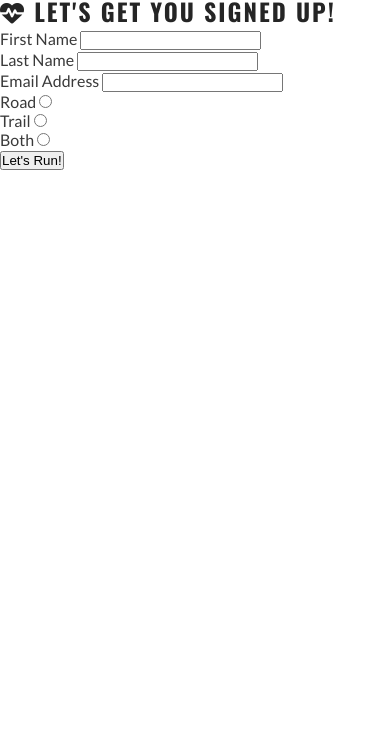
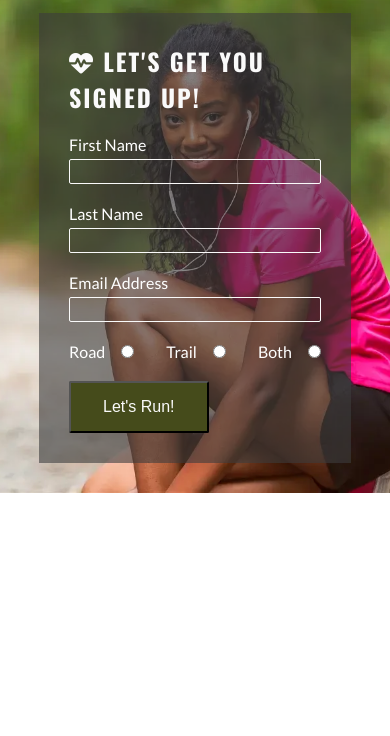
Before and after one commit to SolaraCI/love-running, a plain HTML site: page signup.html in a window 390 px wide. Shown: the part 54-790 px from the top of the page. Drawn offline with nearby package versions, Linux system fonts and the light colour scheme.

Commit message:
Style signup page for mobile phones

```diff
--- a/assets/css/style.css
+++ b/assets/css/style.css
@@ -190,7 +190,7 @@ main {
 
 #times h3 {
   /* Override the heading colour set in general styles */
-  color:#fafafa;
+  color: #fafafa;
 }
 
 /* Gallery page */
@@ -201,6 +201,55 @@ main {
 
 #photos {
   line-height: 0;
+}
+
+/* Signup */
+#signup {
+  background: url("../images/signup-image.webp");
+  background-size: cover;
+  background-position: 75%;
+  display: flex;
+  flex-grow: 1;
+  padding: 20px 10% 30px 10%;
+  flex-direction: column;
+}
+
+#signup-form {
+  color: #ffffff;
+  background-color: rgba(60, 60, 60, .6);
+  padding: 30px;
+}
+
+#signup-form h2 {
+  color: #fafafa;
+  margin-bottom: 20px;
+}
+
+.text-input {
+  background-color: transparent;
+  border: 1px solid #fafafa;
+  border-radius: 2px;
+  color: #fafafa;
+  height: 25px;
+  width: 100%;
+  padding: 0 5px;
+  margin-top: 5px;
+  margin-bottom: 20px;
+}
+
+.radio-buttons {
+  display: flex;
+  justify-content: space-between;
+  width: 100%;
+}
+
+.join-button {
+  border-radius: 2px;
+  background-color: #454b1b;
+  color: #fafafa;
+  font-size: 100%;
+  padding: 15px 32px;
+  margin-top: 20px;
 }
 
 /* Footer */
@@ -313,13 +362,14 @@ main {
 
 /* Media query: laptops and larger (1200px and up) */
 @media screen and (min-width: 1200px) {
+
   /* Reasons section */
   #benefits {
     display: flex;
     flex-direction: row;
   }
 
-  #benefits > div {
+  #benefits>div {
     flex: 1;
   }
 
@@ -331,11 +381,11 @@ main {
     order: 1;
   }
 
-  #benefits-mental > div {
+  #benefits-mental>div {
     align-self: flex-start;
   }
 
-  #benefits-physical > div {
+  #benefits-physical>div {
     align-self: flex-end;
   }
 }
```
Also changed, not shown: gallery.html (+5 -4 lines), index.html (+2 -2 lines), assets/images/signup-image.webp (added). Lines whose indentation alone changed are shown as unchanged.
